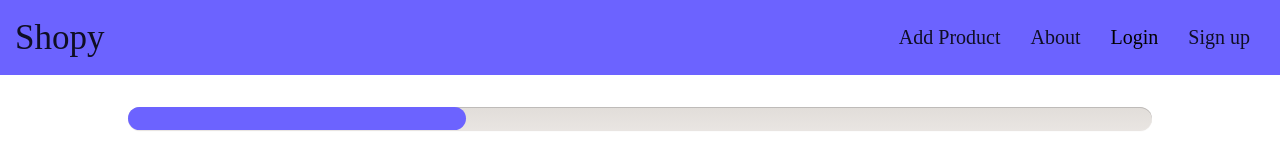
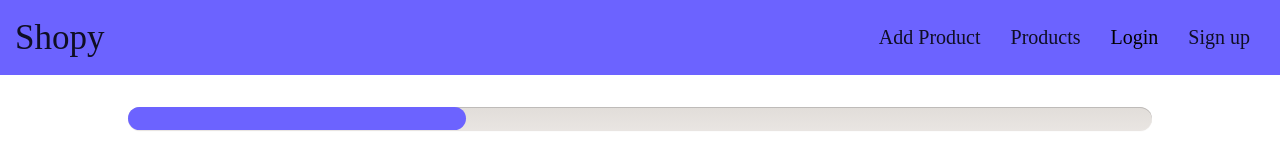
Before and after one commit to bbekhit/E-COMMERCE-REACT-APP, a React app in the folder client/: page /register in a window 1280 px wide. Shown: the top 160 px of the page. Built offline with nearby package versions, Linux system fonts and the light colour scheme.

Commit message:
updated routing

```diff
--- a/client/src/components/Navbar/Navbar.js
+++ b/client/src/components/Navbar/Navbar.js
@@ -34,7 +34,11 @@ class Navbar extends Component {
           <div className="bar2" />
           <div className="bar3" />
         </div>
-        <div className="logo">Shopy</div>
+        <div>
+          <Link className="logo" to="/">
+            Shopy
+          </Link>
+        </div>
         <ul className="main-nav">
           <li>
             <Link className="link" to="/add-product">
@@ -42,8 +46,8 @@ class Navbar extends Component {
             </Link>
           </li>
           <li>
-            <Link className="link" to="/">
-              About
+            <Link className="link" to="/products">
+              Products
             </Link>
           </li>
           {isAuthenticated ? (
--- a/client/src/components/Navbar/_Navbar.scss
+++ b/client/src/components/Navbar/_Navbar.scss
@@ -13,6 +13,7 @@
   .logo {
     color: $dark-color;
     font-size: 35px;
+    text-decoration: none;
   }
   .menuBtn {
     display: none;
--- a/client/src/components/Product/ProductForm.js
+++ b/client/src/components/Product/ProductForm.js
@@ -51,6 +51,7 @@ class ProductForm extends Component {
     e.preventDefault();
     const productData = this.state.product;
     this.props.addProduct(productData);
+    this.props.history.push('/products')
   };
 
   getModels = models => {
```
